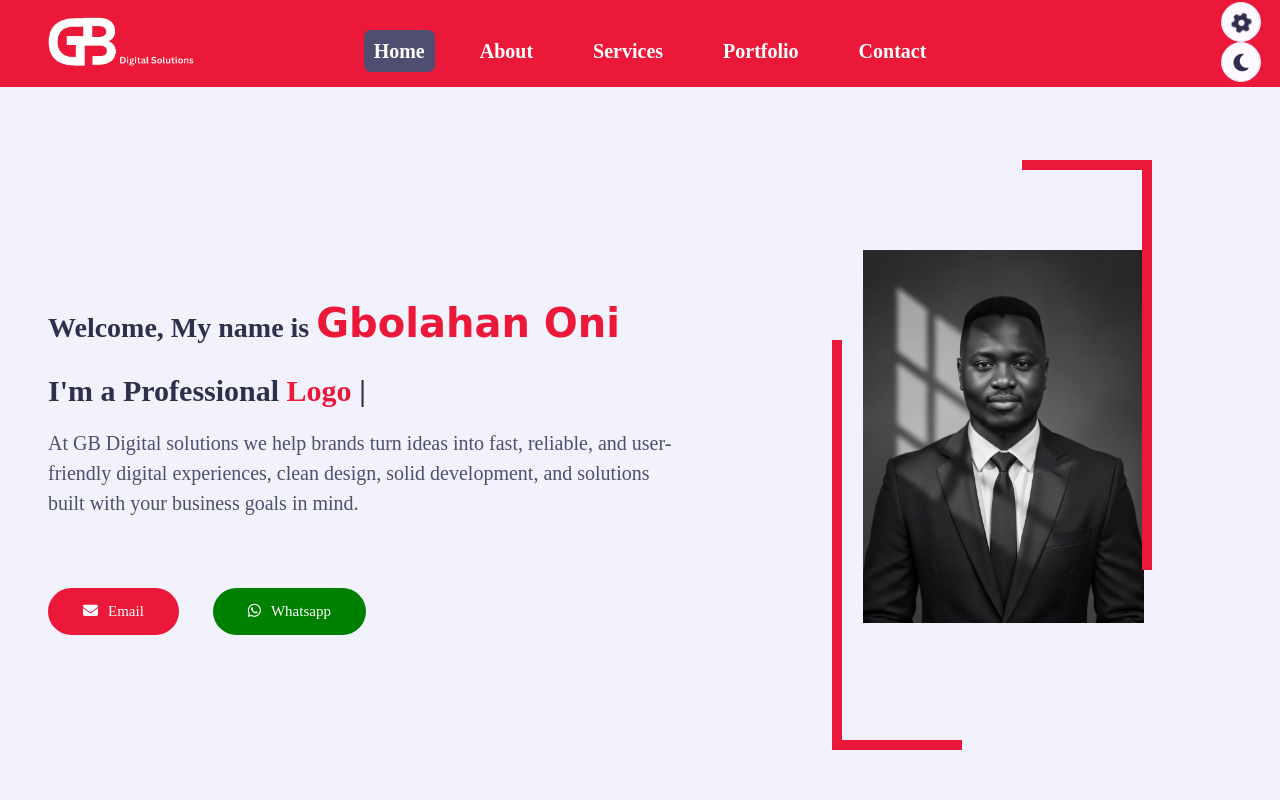
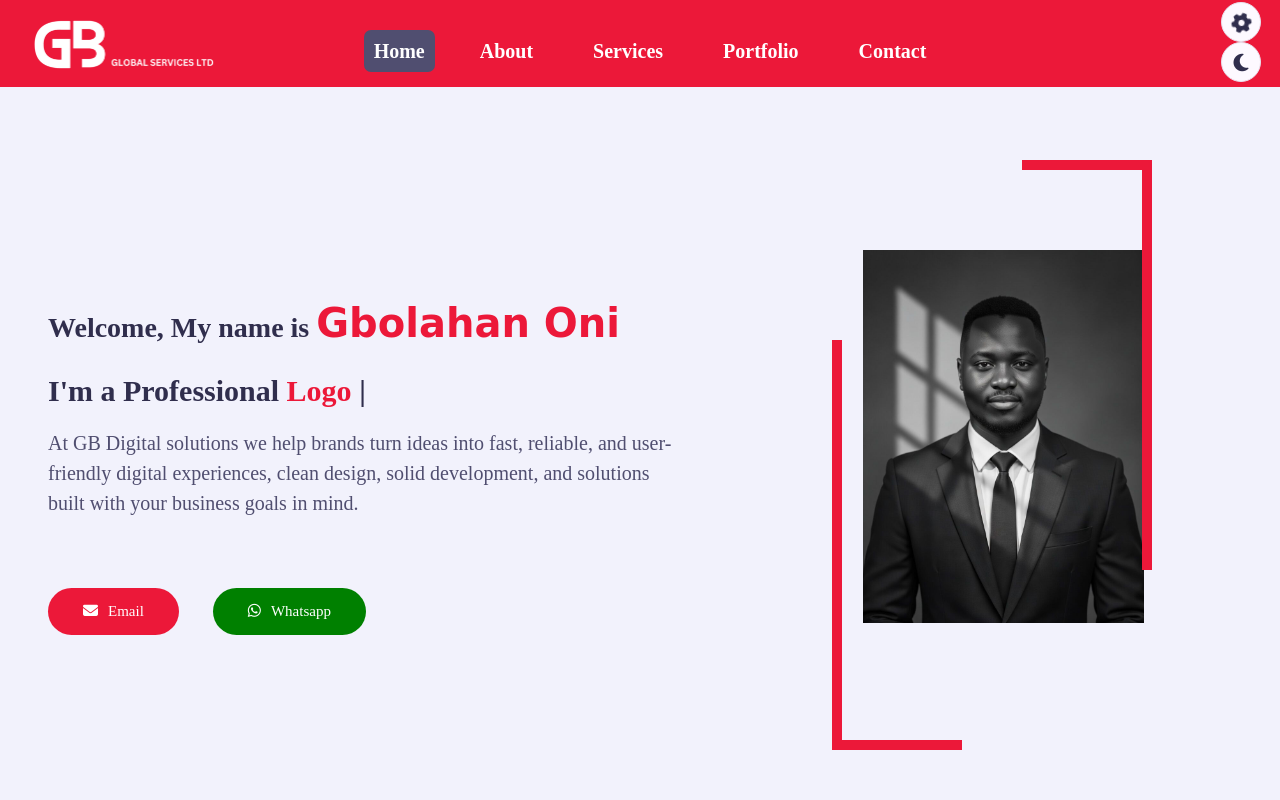
Before and after one commit to gbolahan88/GB-Digital-Solution-fixed, a plain HTML site: page index.html in a window 1280 px wide. Shown: the top 800 px of the page. Drawn offline with nearby package versions, Linux system fonts and the light colour scheme; a web font is replaced by a local one.

Commit message:
Made corrections to index, changed logo, add favicon, change head title

```diff
--- a/index.html
+++ b/index.html
@@ -4,7 +4,8 @@
   <meta charset="UTF-8">
   <meta http-equiv="X-UA-Compatible" content="IE=edge">
   <meta name="viewport" content="width=device-width, initial-scale=1.0">
-  <title>GB Digital Solutions</title>
+  <title>GB Global Services Ltd</title>
+  <link rel="icon" href="images/GBlog0o.png" type="image/x-icon">
   <!-- ===CSS Files ===-->
   <link rel="stylesheet" href="styles.css">
   <link rel="stylesheet" href="color-1.css">
@@ -24,7 +25,7 @@
     <!-- Navbar Start -->
     <div class="aside">
       <div class="logo">
-        <img src="images/GBtech.png" alt="" style="width: 200px; height: 200px; object-fit: contain;">
+        <img src="images/GBglobal_logo.png" alt="" style="width: 200px; height: 200px; object-fit: contain;">
       </div>
       <div class="nav-toggler">
         <span></span>
```
Also changed, not shown: images/GBglobal_logo.png (added), images/GBlog0o.png (added).
